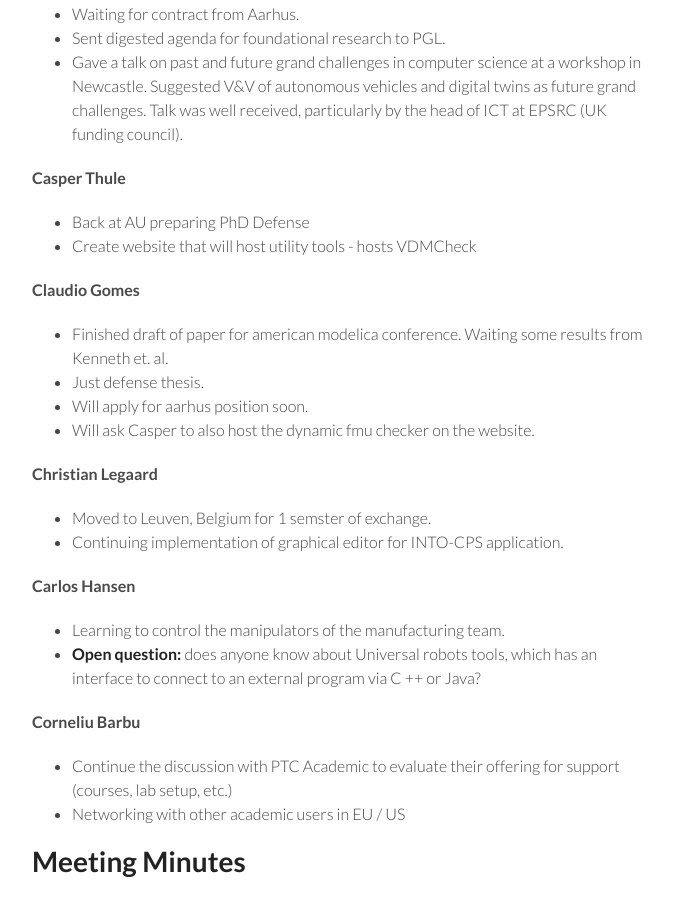
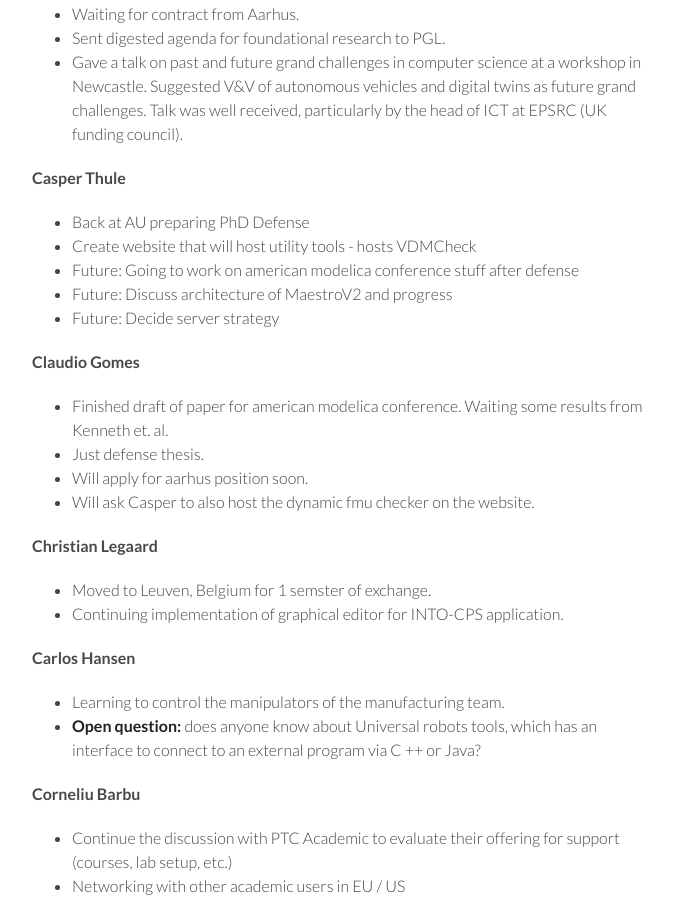
Before and after one commit to digitaltwincentre/digitaltwincentre.github.io, a Jekyll site: the page built from _biweeklies/Biweekly-3.md, in a window 1280 px wide and 900 px high, scrolled down 1210 px. Shown: the whole window, without its empty margins (418-1091 px from the left). Built offline with Jekyll 4.4.1, drawn with Linux system fonts in a browser that asks for light colours; nearby versions of some CDN libraries.

Commit message:
Update Biweekly-3.md

```diff
--- a/_biweeklies/Biweekly-3.md
+++ b/_biweeklies/Biweekly-3.md
@@ -51,6 +51,9 @@ private information must be stored elsewhere.  -->
 #### Casper Thule
 * Back at AU preparing PhD Defense
 * Create website that will host utility tools - hosts VDMCheck
+* Future: Going to work on american modelica conference stuff after defense
+* Future: Discuss architecture of MaestroV2 and progress
+* Future: Decide server strategy
 
 #### Claudio Gomes
 * Finished draft of paper for american modelica conference. Waiting some results from Kenneth et. al.
```
